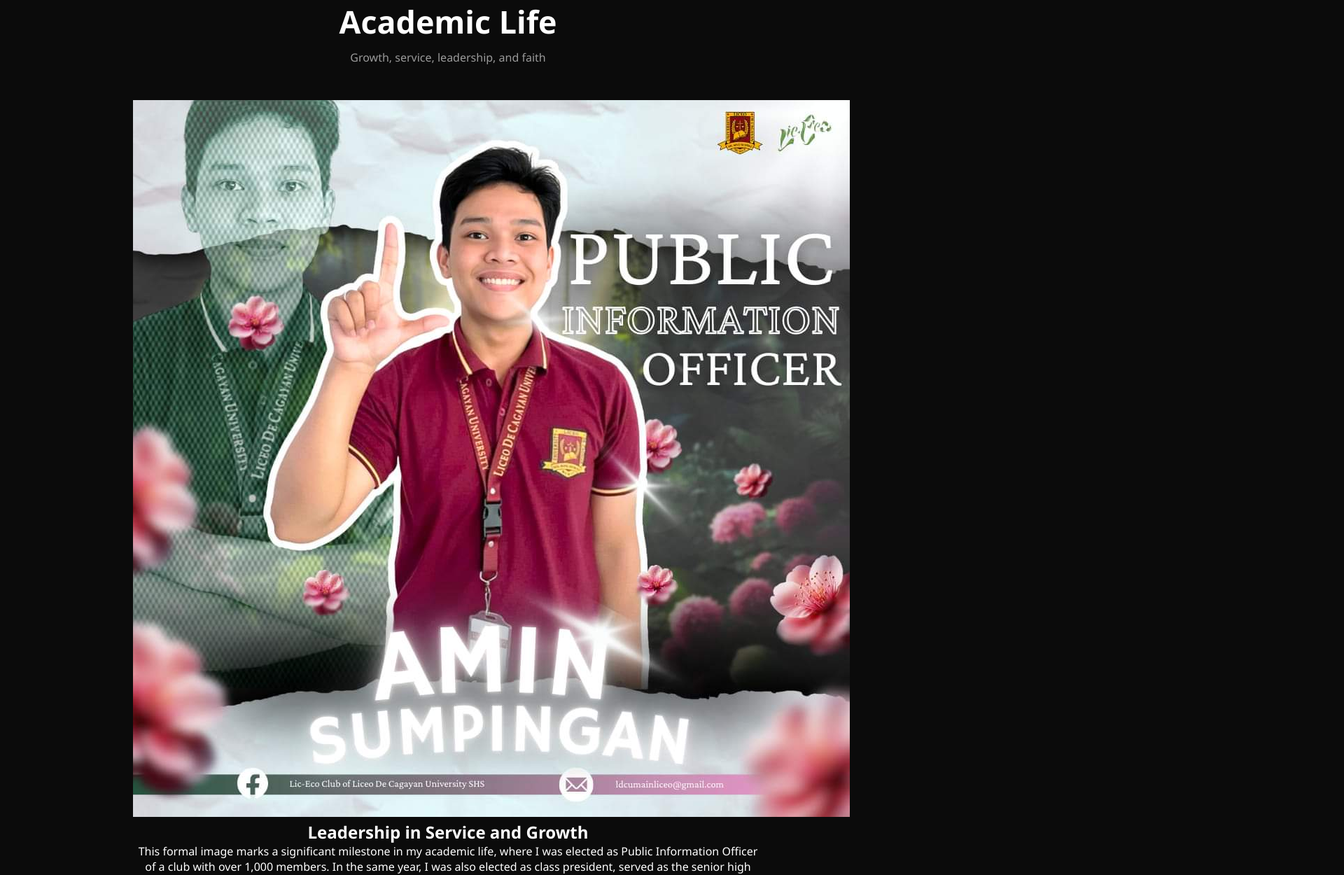
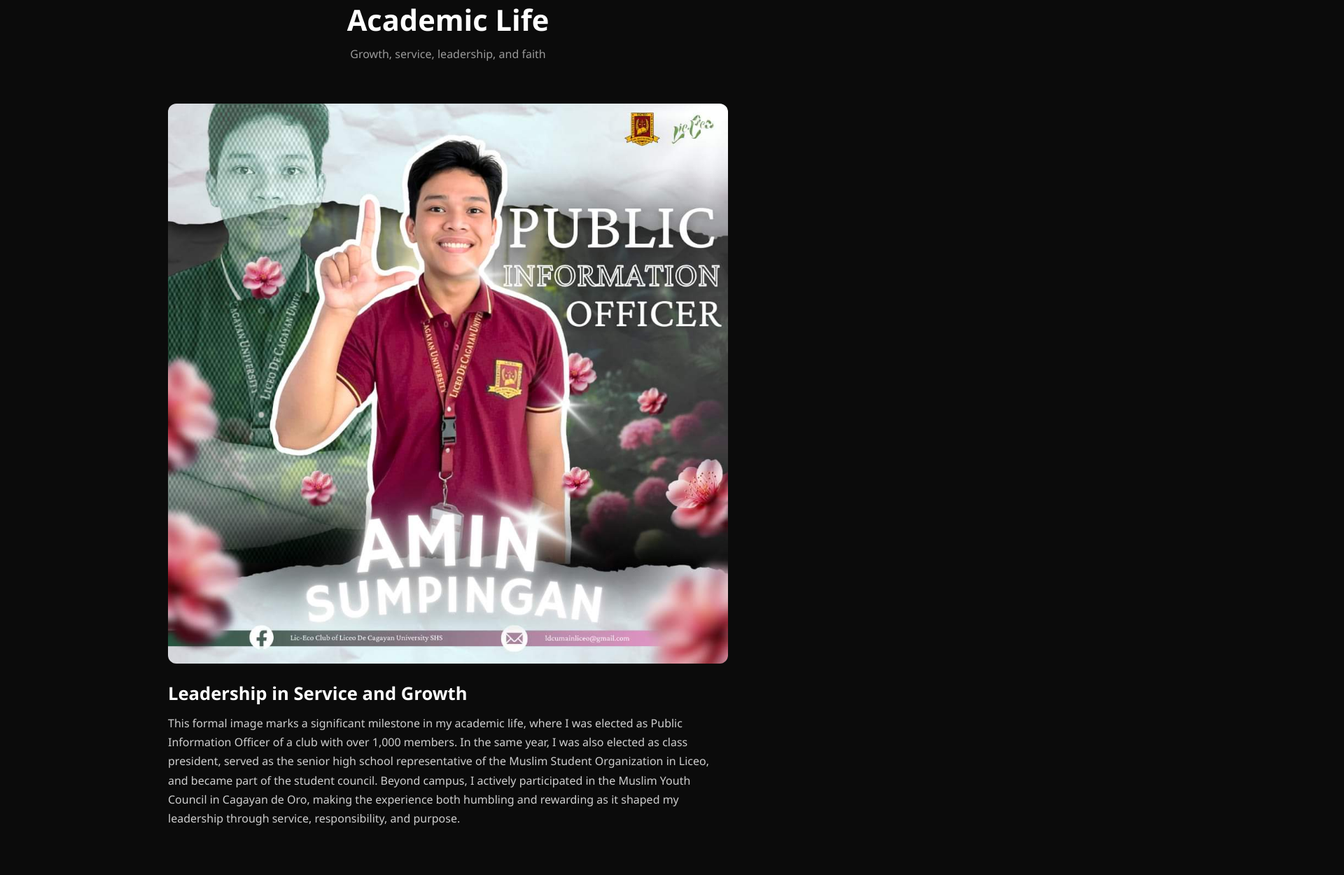
Before and after one commit to not-nash/not-nash.github.io, a plain HTML site: page academic.html in a window 1280 px wide. Shown: the top 1250 px of the page at 70% size, 1920 px wide, since content can reach past the window. Drawn offline with Linux system fonts and the light colour scheme.

Commit message:
Update style.css

```diff
--- a/style.css
+++ b/style.css
@@ -1,4 +1,6 @@
-/* RESET */
+/* =========================
+   RESET
+========================= */
 * {
     margin: 0;
     padding: 0;
@@ -6,7 +8,9 @@
     font-family: "Segoe UI", Tahoma, sans-serif;
 }
 
-/* PAGE */
+/* =========================
+   GLOBAL
+========================= */
 body {
     background-color: #0b0b0b;
     color: #ffffff;
@@ -16,14 +20,15 @@ body {
     align-items: center;
 }
 
-/* LAYOUT */
 .container {
     width: 90%;
     max-width: 900px;
     text-align: center;
 }
 
-/* HEADER */
+/* =========================
+   HEADER
+========================= */
 header h1 {
     font-size: 2.8rem;
     font-weight: 600;
@@ -34,14 +39,18 @@ header h1 {
     margin: 10px 0 50px;
 }
 
-/* GRID */
+/* =========================
+   HOMEPAGE GRID
+========================= */
 .grid {
     display: grid;
     grid-template-columns: repeat(auto-fit, minmax(220px, 1fr));
     gap: 25px;
 }
 
-/* CARD */
+/* =========================
+   HOMEPAGE CARDS
+========================= */
 .card {
     position: relative;
     aspect-ratio: 1 / 1;
@@ -60,7 +69,7 @@ header h1 {
     transition: transform 0.3s ease, box-shadow 0.3s ease;
 }
 
-/* DARK OVERLAY */
+/* Dark overlay */
 .card::before {
     content: "";
     position: absolute;
@@ -68,20 +77,20 @@ header h1 {
     background: rgba(0, 0, 0, 0.55);
 }
 
-/* TEXT */
+/* Card text */
 .card span {
     position: relative;
     font-size: 1.2rem;
     font-weight: 500;
 }
 
-/* HOVER */
+/* Hover effect */
 .card:hover {
     transform: translateY(-6px);
     box-shadow: 0 20px 40px rgba(0, 0, 0, 0.6);
 }
 
-/* BACKGROUND IMAGES */
+/* Homepage background images */
 .academic {
     background-image: url("images/academic.jpg");
 }
@@ -94,9 +103,65 @@ header h1 {
     background-image: url("images/works.jpg");
 }
 
-/* FOOTER */
+/* =========================
+   FOOTER
+========================= */
 footer {
     margin-top: 50px;
     font-size: 0.9rem;
     color: #777;
 }
+
+/* =========================
+   ACADEMIC LIFE PAGE
+========================= */
+.academic-page {
+    max-width: 800px;
+    margin: 0 auto;
+    padding-bottom: 60px;
+}
+
+.page-header {
+    margin-bottom: 60px;
+}
+
+.page-header h1 {
+    font-size: 2.6rem;
+    margin-bottom: 10px;
+}
+
+.academic-entry {
+    margin-bottom: 70px;
+    text-align: left;
+}
+
+.academic-entry img {
+    width: 100%;
+    border-radius: 12px;
+    margin-bottom: 20px;
+}
+
+.caption h2 {
+    font-size: 1.6rem;
+    margin-bottom: 12px;
+    font-weight: 600;
+}
+
+.caption p {
+    color: #cfcfcf;
+    line-height: 1.7;
+    font-size: 1rem;
+}
+
+/* =========================
+   RESPONSIVE
+========================= */
+@media (max-width: 600px) {
+    header h1 {
+        font-size: 2.2rem;
+    }
+
+    .page-header h1 {
+        font-size: 2.1rem;
+    }
+}
```
